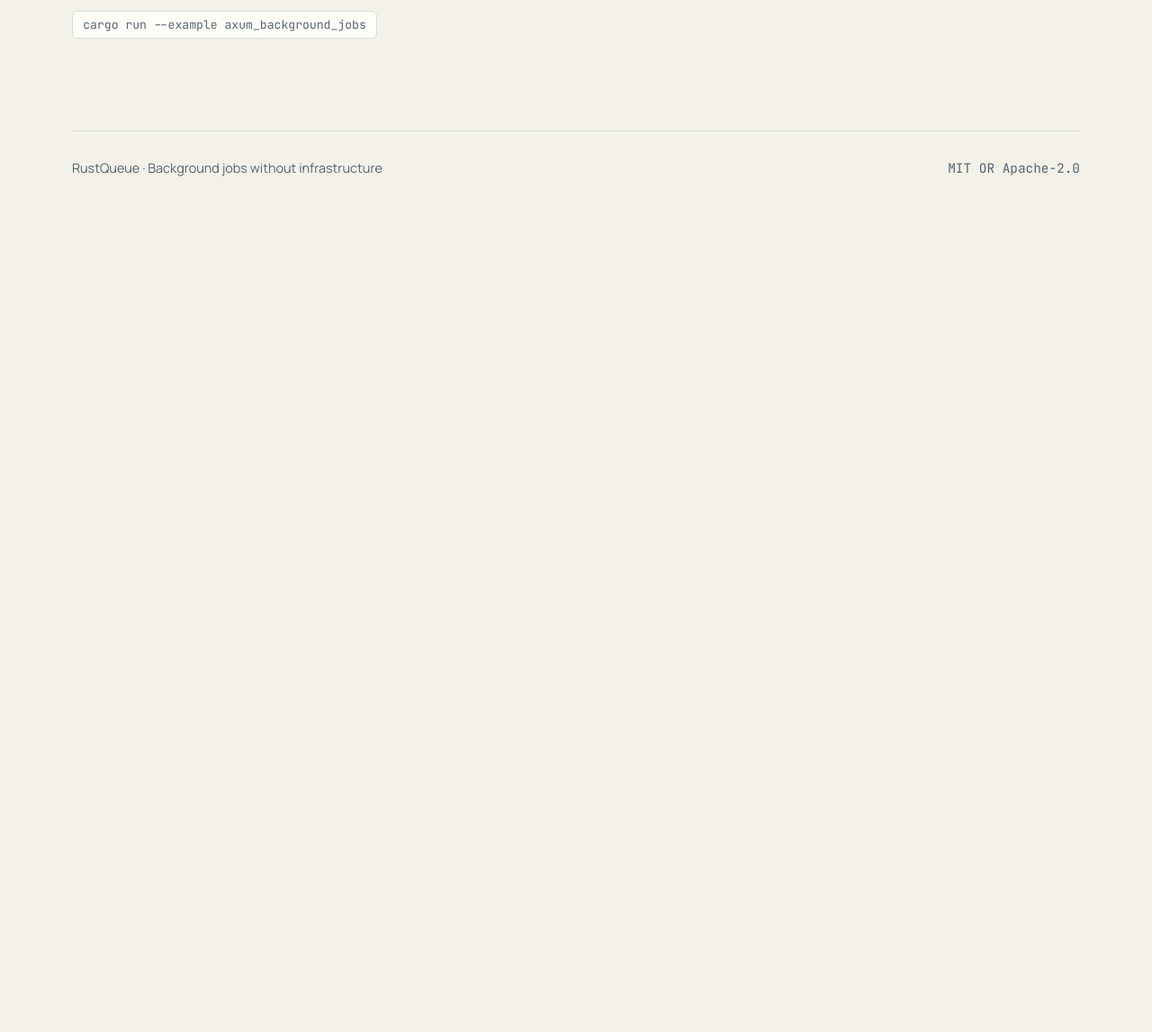
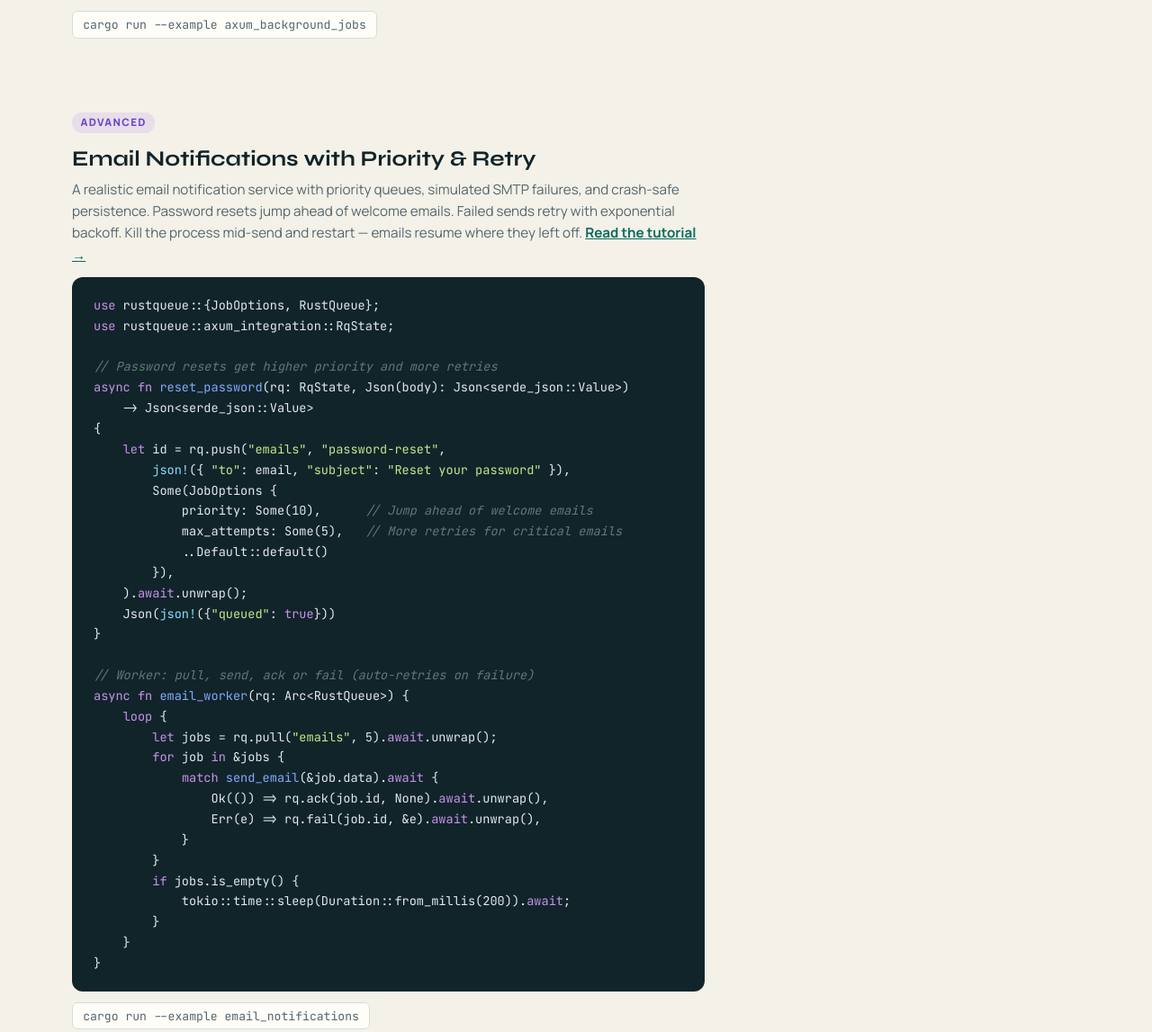
Before and after one commit to ferax564/rustqueue, a plain HTML site: page docs/examples.html in a window 1280 px wide. Shown: the part 3457-4604 px from the top of the page at 90% size. Before the commit the page ends 3699 px from the top, so only its background shows below. Drawn offline with Linux system fonts and the light colour scheme.

Commit message:
docs: add email notifications example to examples page
Shows priority queues, retry with exponential backoff, and crash-safe
persistence. Links to the blog tutorial for the full walkthrough.

Co-Authored-By: Claude Opus 4.6 (1M context) <noreply@anthropic.com>

```diff
--- a/docs/examples.html
+++ b/docs/examples.html
@@ -709,6 +709,7 @@ body::before {
         }
         .tag-beginner { background: rgba(15,150,129,0.12); color: var(--accent-strong); }
         .tag-intermediate { background: rgba(232,115,55,0.12); color: var(--accent-alt-strong); }
+        .tag-advanced { background: rgba(139,92,246,0.12); color: #6d44c8; }
         .example-section > p { color: var(--muted); margin: 0 0 0.75rem; font-size: 0.95rem; line-height: 1.6; }
         .ex-code {
             background: var(--ink);
@@ -897,6 +898,46 @@ body::before {
             <span class="run-cmd">cargo run --example axum_background_jobs</span>
         </section>
 
+        <section class="example-section reveal">
+            <span class="tag tag-advanced">Advanced</span>
+            <h2>Email Notifications with Priority &amp; Retry</h2>
+            <p>A realistic email notification service with priority queues, simulated SMTP failures, and crash-safe persistence. Password resets jump ahead of welcome emails. Failed sends retry with exponential backoff. Kill the process mid-send and restart &mdash; emails resume where they left off. <a href="https://ferax564.github.io/rustqueue/blog/crash-safe-email-queue.html" style="color: var(--accent-strong); font-weight: 600;">Read the tutorial &rarr;</a></p>
+            <div class="ex-code"><pre><code><span class="kw">use</span> rustqueue::{JobOptions, RustQueue};
+<span class="kw">use</span> rustqueue::axum_integration::RqState;
+
+<span class="cm">// Password resets get higher priority and more retries</span>
+<span class="kw">async fn</span> <span class="fn">reset_password</span>(rq: RqState, Json(body): Json&lt;serde_json::Value&gt;)
+    -> Json&lt;serde_json::Value&gt;
+{
+    <span class="kw">let</span> id = rq.push(<span class="str">"emails"</span>, <span class="str">"password-reset"</span>,
+        <span class="mac">json!</span>({ <span class="str">"to"</span>: email, <span class="str">"subject"</span>: <span class="str">"Reset your password"</span> }),
+        Some(JobOptions {
+            priority: Some(10),      <span class="cm">// Jump ahead of welcome emails</span>
+            max_attempts: Some(5),   <span class="cm">// More retries for critical emails</span>
+            ..Default::default()
+        }),
+    ).<span class="kw">await</span>.unwrap();
+    Json(<span class="mac">json!</span>({<span class="str">"queued"</span>: <span class="kw">true</span>}))
+}
+
+<span class="cm">// Worker: pull, send, ack or fail (auto-retries on failure)</span>
+<span class="kw">async fn</span> <span class="fn">email_worker</span>(rq: Arc&lt;RustQueue&gt;) {
+    <span class="kw">loop</span> {
+        <span class="kw">let</span> jobs = rq.pull(<span class="str">"emails"</span>, 5).<span class="kw">await</span>.unwrap();
+        <span class="kw">for</span> job <span class="kw">in</span> &amp;jobs {
+            <span class="kw">match</span> <span class="fn">send_email</span>(&amp;job.data).<span class="kw">await</span> {
+                Ok(()) => rq.ack(job.id, None).<span class="kw">await</span>.unwrap(),
+                Err(e) => rq.fail(job.id, &amp;e).<span class="kw">await</span>.unwrap(),
+            }
+        }
+        <span class="kw">if</span> jobs.is_empty() {
+            tokio::time::sleep(Duration::from_millis(200)).<span class="kw">await</span>;
+        }
+    }
+}</code></pre></div>
+            <span class="run-cmd">cargo run --example email_notifications</span>
+        </section>
+
     </div>
 </main>
 
```
Also changed, not shown: dashboard/static/examples.html (+41 -0 lines).
